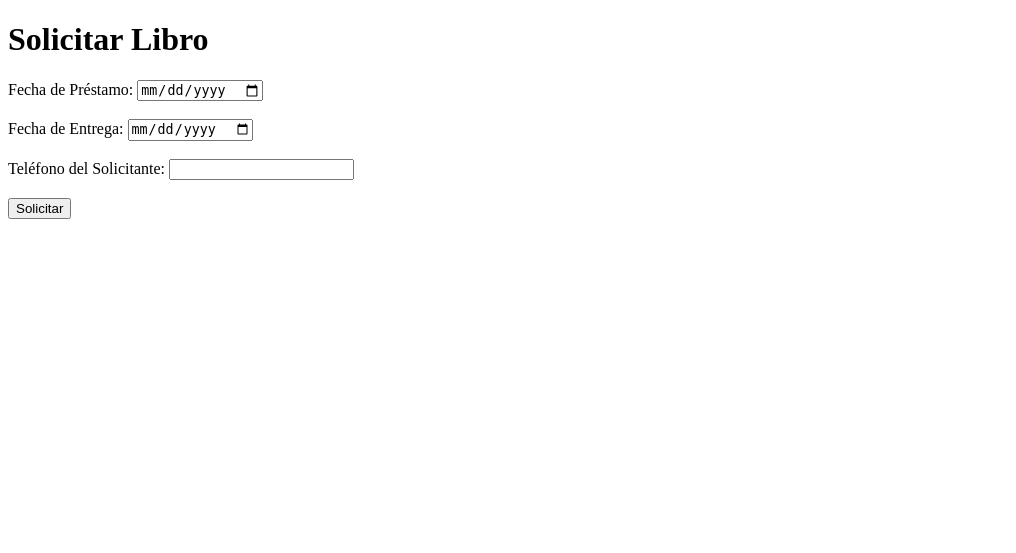
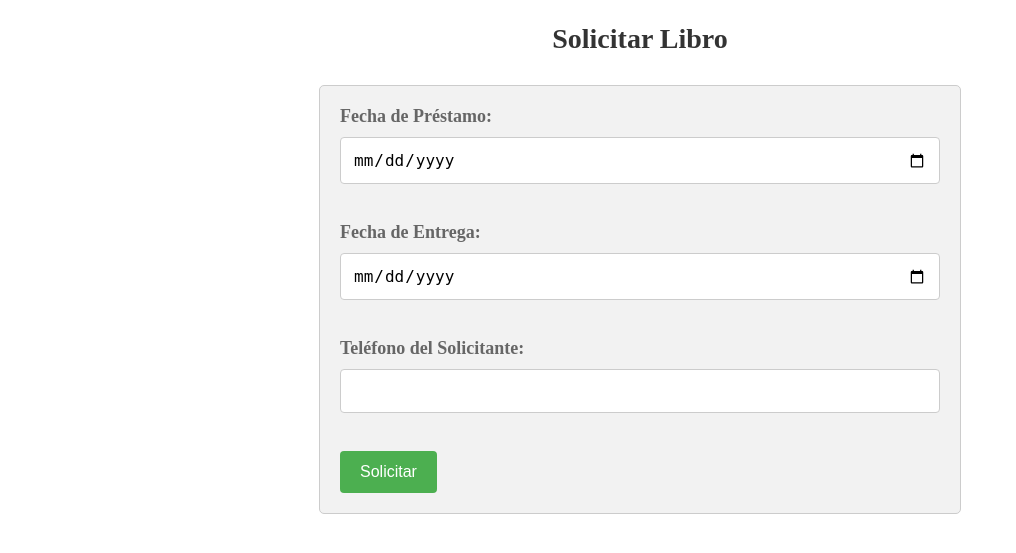
Before and after one commit to juan11010/prestamo-libros, a PHP site: page /solicitarLibro.php?idLibro=1 in a window 1280 px wide. Shown: the top 553 px of the page, without its empty margins (0-1016 px from the left). Run offline with PHP 8.4, Linux system fonts and the light colour scheme; the visitor is signed in with stand-in values (Sample User, id 1); data that the repository does not hold is empty.

Commit message:
css a solicitarLibro

```diff
--- a/css/estilos.css
+++ b/css/estilos.css
@@ -40,7 +40,7 @@ label {
 	color: #666;
 }
 
-input[type="text"], input[type="email"], input[type="password"], input[type="number"], input[type="file"], select {
+input[type="text"], input[type="email"], input[type="password"], input[type="number"], input[type="file"], input[type="tel"], input[type="date"], select {
 	width: 100%;
 	padding: 12px;
 	border: 1px solid #ccc;
--- a/solicitarLibro.php
+++ b/solicitarLibro.php
@@ -28,10 +28,11 @@ $conn->close();
 <html>
 <head>
     <title>Solicitar Libro</title>
+    <link rel="stylesheet" type="text/css" href="css/estilos.css">
 </head>
 <body>
-    <h1>Solicitar Libro</h1>
-    <form action="procesarSolicitud.php?idLibro=<?php echo $idLibro; ?>" method="post">
+    <h2>Solicitar Libro</h2>
+    <form action="procesarSolicitud.php?idLibro=<?php echo $idLibro; ?>" method="post" class="form-example">
         <label for="fechaPrestamo">Fecha de Préstamo:</label>
         <input type="date" id="fechaPrestamo" name="fechaPrestamo" required><br><br>
 
```
